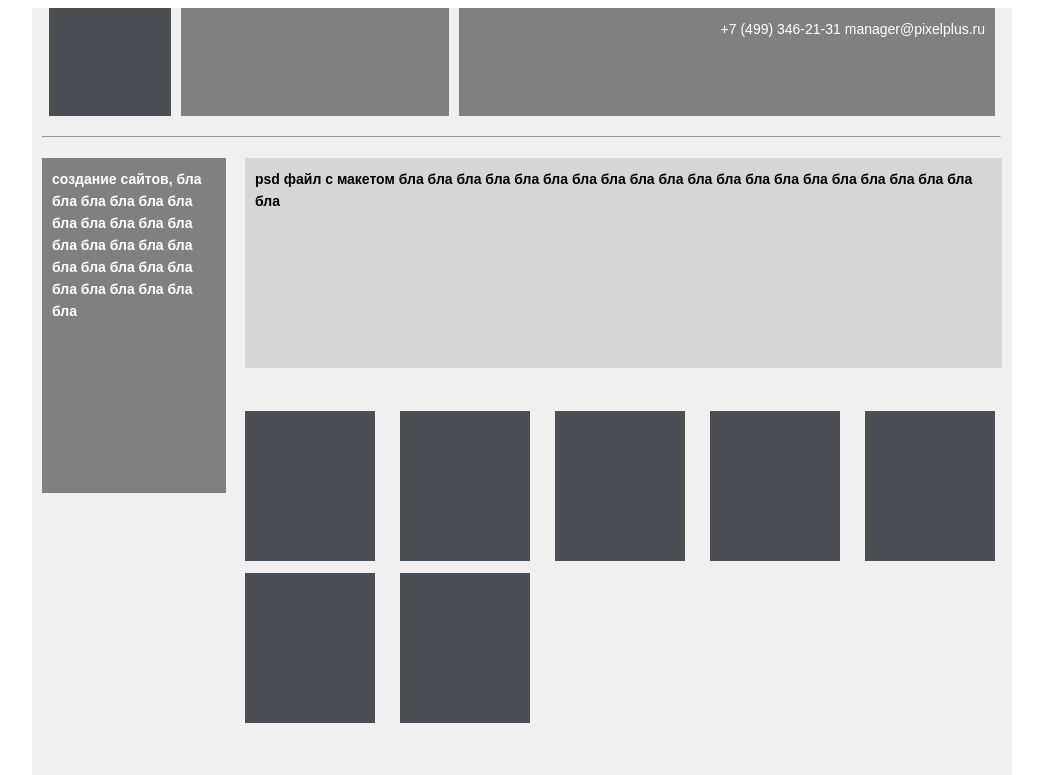
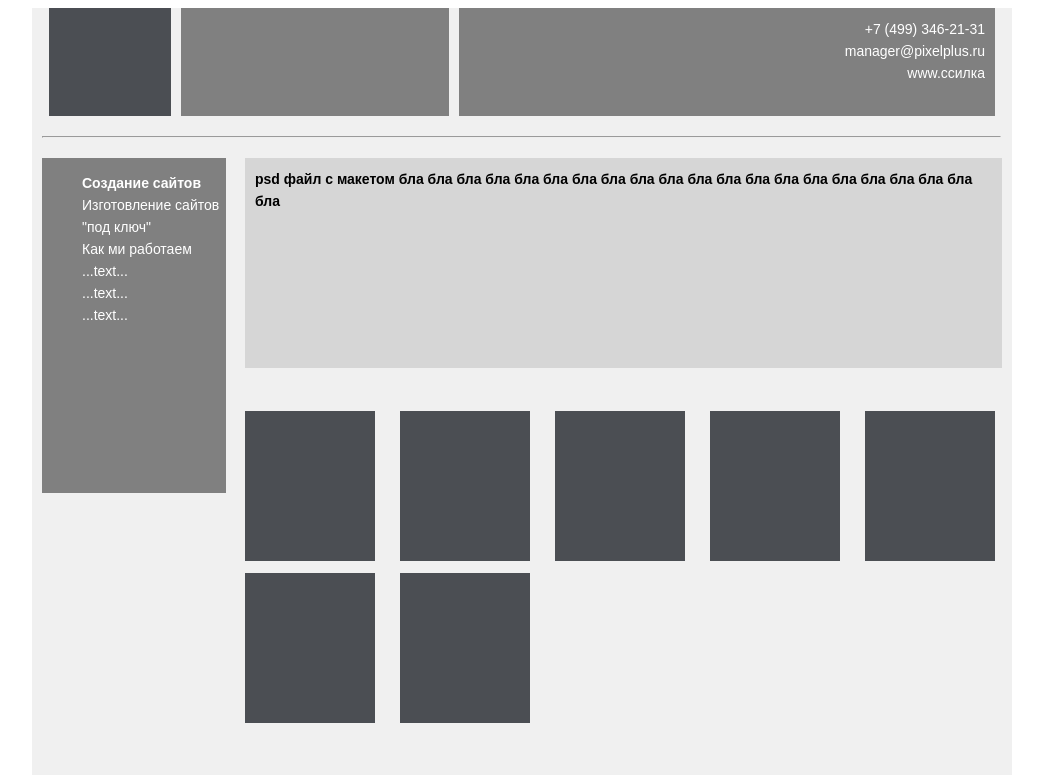
Before and after one commit to aluminate1/training, a plain HTML site: page Task 1/index.html in a window 1280 px wide. Shown: the top 775 px of the page, without its empty margins (118-1161 px from the left). Drawn offline with Linux system fonts and the light colour scheme.

Commit message:
text dorob

```diff
--- a/Task 1/index.html
+++ b/Task 1/index.html
@@ -10,7 +10,9 @@
      <div class="blocks">
        <div class="block1"><img src="Gray.png" alt="блок1"></div>
        <div class="block2"></div>
-       <div class="block3">+7 (499) 346-21-31 manager@pixelplus.ru</div>
+       <div class="block3">
+         <span>+7 (499) 346-21-31 <br> manager@pixelplus.ru <br> www.ссилка</span>
+        </div>
      </div>
       <hr>
       <!-- блоки за лінією -->
@@ -18,10 +20,16 @@
      <!-- блоки зліва -->
       <div class="block_left">
         <div class="block4">
-         <span> создание сайтов, бла бла бла бла бла бла
-       бла бла бла бла бла бла бла
-       бла бла бла бла бла бла  бла
-       бла бла бла бла бла бла бла
+         <span>
+          <ul style="list-style: none;">
+            <span class="weight"><li>Создание сайтов</li></span>
+            <li>Изготовление сайтов</li>
+            <li>"под ключ"</li>
+            <li>Как ми работаем</li>
+            <li>...text...</li>
+            <li>...text...</li>
+            <li>...text...</li>
+          </ul>
          </span>
         </div>
         <div class="block7"><img src="Gray.png" alt="block7" class="b7"></div>
--- a/Task 1/style.css
+++ b/Task 1/style.css
@@ -6,8 +6,8 @@
     width: 980px;
     height: 1205px;
     padding: 0 10px;
-box-sizing: border-box;
-margin:auto;
+    box-sizing: border-box;
+    margin:auto;
 }
 hr{
     width: 959px;
@@ -32,7 +32,8 @@ img{
 }
 .block3{
     background-color: gray;
-    width:536px;height:108px;
+    width:536px;
+    height:108px;
     padding: 10px;
     font-family: Arial;
     font-size: 14px;
@@ -58,12 +59,15 @@ img{
     background-color: gray;
     width:184px;
     height:335px;
-    padding: 10px;
     font-family: Arial;
     font-size: 14px;
     line-height: 22px;
+    font-weight: 400;
+    color: white;
+    text-align: justify;
+}
+.weight{
     font-weight: 700;
-    color: white
 }
 .b7{
     width: 184px;
@@ -154,5 +158,8 @@ img{
 .b13{
     width: 305px;
     height: 75px;
-
 }
+img.b13{
+    width: 305px;
+    height: 75px;
+}
```
